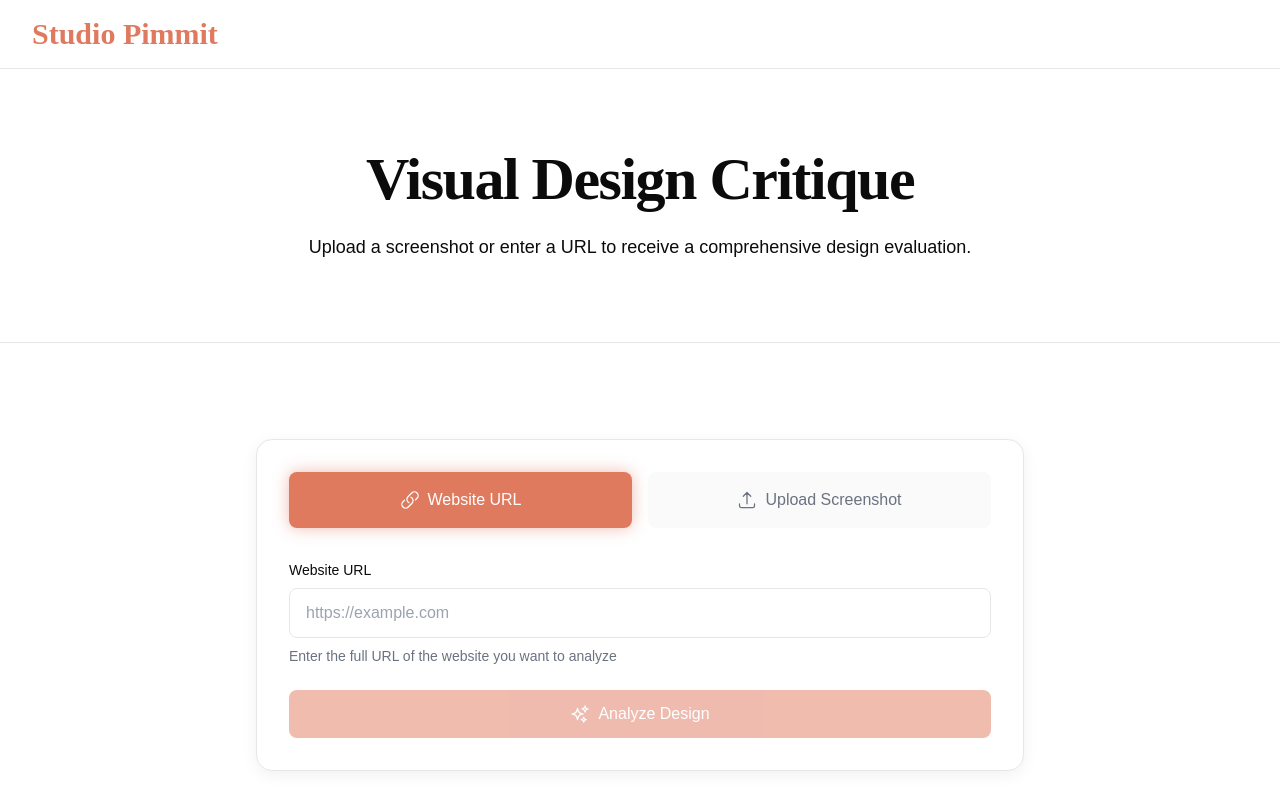
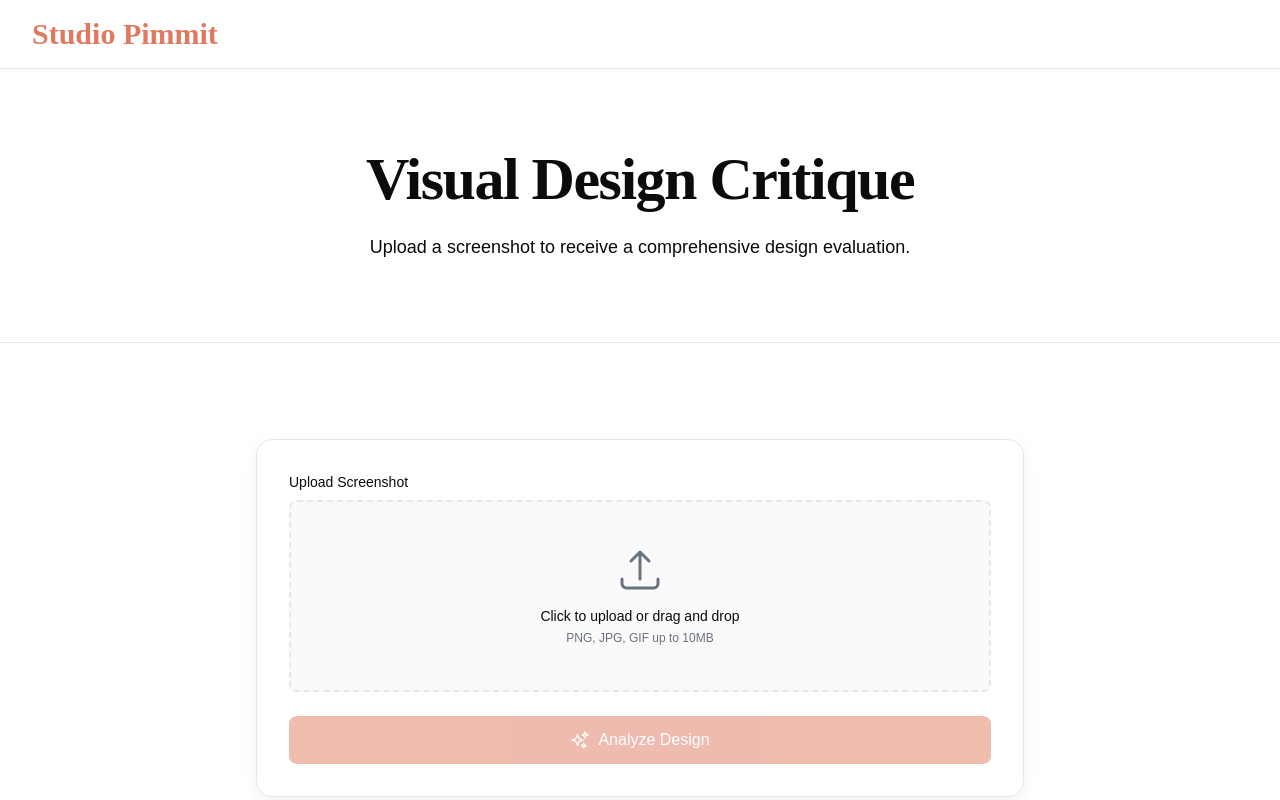
Before and after one commit to iyervish/design-crit, a Next.js app: page / in a window 1280 px wide. Shown: the top 800 px of the page. Built offline with nearby package versions, Linux system fonts and the light colour scheme.

Commit message:
Implement feature flag for URL analysis on the home page - conditionally render URL input option based on Vercel Pro availability, update UI copy accordingly, and adjust input type default to 'screenshot'.

```diff
--- a/app/page.tsx
+++ b/app/page.tsx
@@ -6,8 +6,12 @@ import { ArrowUpTrayIcon, LinkIcon, SparklesIcon } from '@heroicons/react/24/out
 import { useRouter } from 'next/navigation';
 import Link from 'next/link';
 
+// FEATURE FLAG: Enable URL analysis when you upgrade to Vercel Pro
+// Change this to true to re-enable URL input (requires Vercel Pro for 60s timeout)
+const ENABLE_URL_ANALYSIS = false;
+
 export default function Home() {
-  const [inputType, setInputType] = useState<'url' | 'screenshot'>('url');
+  const [inputType, setInputType] = useState<'url' | 'screenshot'>('screenshot');
   const [url, setUrl] = useState('');
   const [screenshot, setScreenshot] = useState<File | null>(null);
   const [isLoading, setIsLoading] = useState(false);
@@ -100,7 +104,9 @@ export default function Home() {
               Visual Design Critique
             </h1>
             <p className="text-lg text-text mb-8 max-w-2xl mx-auto leading-relaxed">
-              Upload a screenshot or enter a URL to receive a comprehensive design evaluation.
+              {ENABLE_URL_ANALYSIS
+                ? 'Upload a screenshot or enter a URL to receive a comprehensive design evaluation.'
+                : 'Upload a screenshot to receive a comprehensive design evaluation.'}
             </p>
           </motion.div>
         </div>
@@ -116,6 +122,7 @@ export default function Home() {
             className="card p-8"
           >
             {/* Input Type Toggle */}
+            {ENABLE_URL_ANALYSIS && (
               <div className="flex gap-4 mb-8">
                 <button
                   type="button"
@@ -142,10 +149,11 @@ export default function Home() {
                   Upload Screenshot
                 </button>
               </div>
+            )}
 
             {/* Form */}
             <form onSubmit={handleSubmit} className="space-y-6">
-              {inputType === 'url' ? (
+              {ENABLE_URL_ANALYSIS && inputType === 'url' ? (
                 <div>
                   <label htmlFor="url" className="block text-sm font-medium mb-2">
                     Website URL
```
Also changed, not shown: 1 other file (tests, documents, lock files or other folders). Lines whose indentation alone changed are shown as unchanged.
